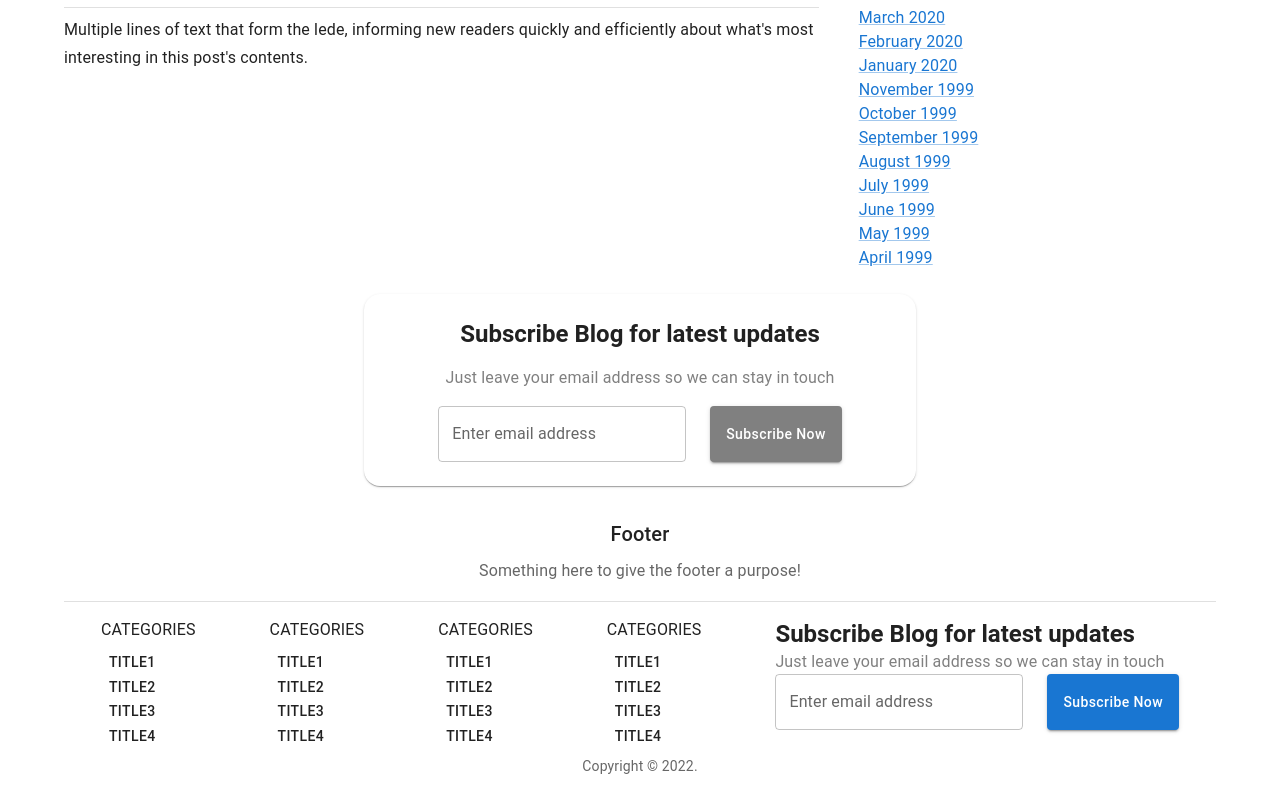
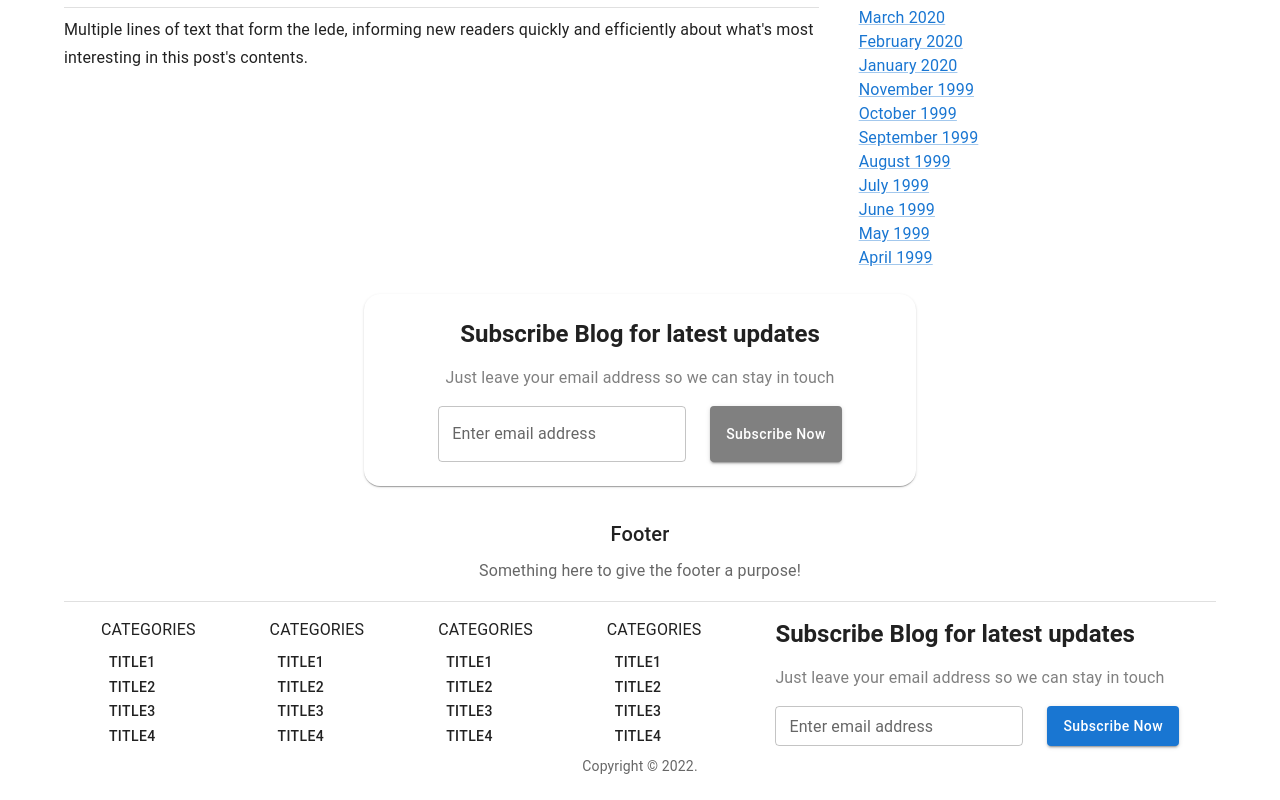
Before and after one commit to TheMankel/CMS, a React (Create React App) app in the folder client/: page /home in a window 1280 px wide. Shown: the part 792-1592 px from the top of the page. Built offline with nearby package versions, Linux system fonts and the light colour scheme.

Commit message:
Changed size

```diff
--- a/client/src/components/Footer/Footer.js
+++ b/client/src/components/Footer/Footer.js
@@ -216,7 +216,11 @@ const Footer = (props) => {
             <Typography component='h5' variant='h5' fontWeight={700}>
               Subscribe Blog for latest updates
             </Typography>
-            <Typography component='p' variant='p' color='gray'>
+            <Typography
+              component='p'
+              variant='p'
+              color='gray'
+              sx={{ mt: '16px' }}>
               Just leave your email address so we can stay in touch
             </Typography>
             <Box
@@ -227,11 +231,13 @@ const Footer = (props) => {
                 display: 'flex',
                 justifyContent: 'center',
                 gap: '24px',
+                mt: '16px',
               }}>
               <TextField
                 id='outlined-basic'
                 label='Enter email address'
                 variant='outlined'
+                size='small'
               />
               <Button
                 variant='contained'
```
